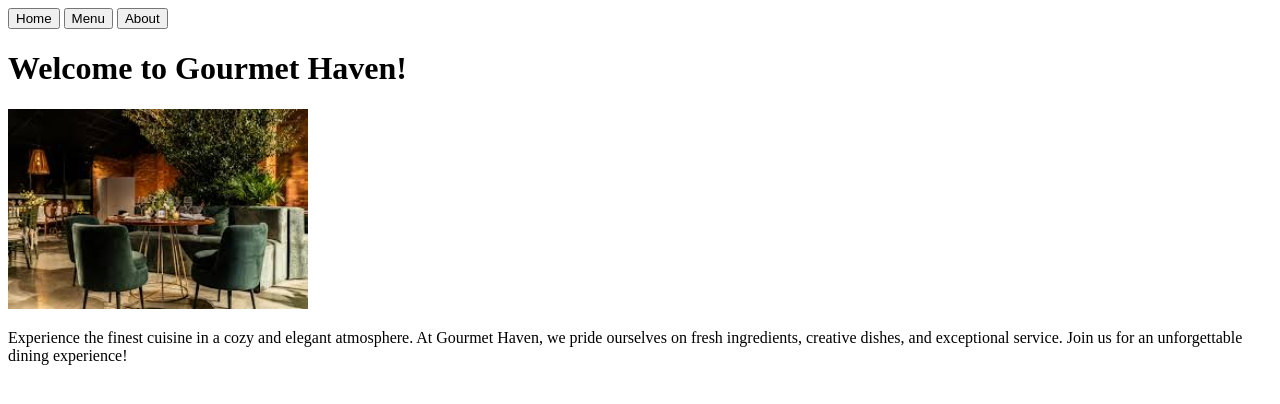
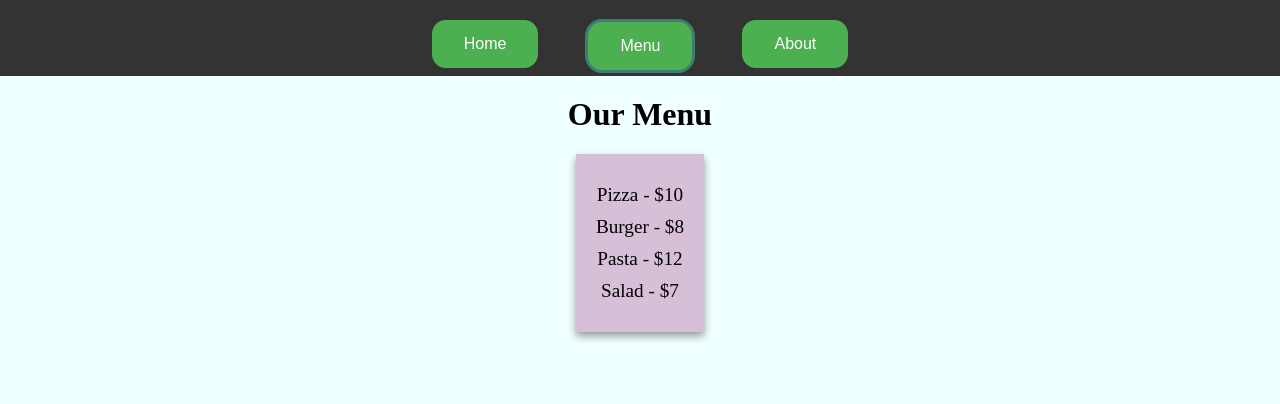
Before and after one commit to AnoSan7/Restaurant-page, a website built with webpack: page src/index.html in a window 1280 px wide. Both pictures are taken after a click on the button "Menu". Built offline with nearby package versions, Linux system fonts and the light colour scheme.

Commit message:
Customise the pages

```diff
--- a/src/index.html
+++ b/src/index.html
@@ -8,17 +8,13 @@
 <body>
     <header>
         <nav>
-            <button id="home-tab">Home</button>
-            <button id="menu-tab">Menu</button>
-            <button id="about-tab">About</button>
+            <button id="homeButton">Home</button>
+            <button id="menuButton">Menu</button>
+            <button id="aboutButton">About</button>
         </nav>
     </header>
     <div id="content">
-        <h1>Welcome to Gourmet Haven!</h1>
-        <img src="../images/restaurant.png" alt="Restaurant Image" style="width: 300px; height: auto;">
-        <p>
-            Experience the finest cuisine in a cozy and elegant atmosphere. At Gourmet Haven, we pride ourselves on fresh ingredients, creative dishes, and exceptional service. Join us for an unforgettable dining experience!
-        </p>
+
     </div>
 </body>
 </html>
--- /dev/null
+++ b/src/loadAbout.js
@@ -0,0 +1,27 @@
+function loadAbout(){
+    const content = document.getElementById('content');
+    content.innerHTML = ''; // Clear previous content
+    const headline = document.createElement('h1');
+    headline.classList.add('about-headline');
+    headline.textContent = 'About Us';
+    content.appendChild(headline);
+    const description = document.createElement('p');
+    description.classList.add('about-description');
+    description.textContent = `We are a family-owned restaurant dedicated to providing the best dining experience
+                                with a focus on quality ingredients and exceptional service. Our chefs create dishes
+                                that celebrate the flavors of our heritage, and we strive to make every visit memorable.`;
+    content.appendChild(description);
+    const mission = document.createElement('p');
+    mission.classList.add('about-mission');
+    mission.textContent = `Our mission is to bring people together through food, creating a warm and inviting atmosphere
+                            where everyone feels at home. We believe in sustainability and source our ingredients locally
+                            whenever possible, ensuring that our dishes are not only delicious but also environmentally friendly.`;
+    content.appendChild(mission);
+    const vision = document.createElement('p');
+    vision.classList.add('about-vision');
+    vision.textContent = `Our vision is to be a community hub where friends and families gather
+                            to enjoy great food and create lasting memories. We aim to expand our reach while maintaining
+                            the personal touch that makes our restaurant special.`;
+    content.appendChild(vision);
+}
+export default loadAbout;
--- /dev/null
+++ b/src/loadHome.js
@@ -0,0 +1,20 @@
+import restaurantImage from '../images/restaurant.png';
+function loadHome(){
+    const content = document.getElementById('content');
+    content.innerHTML = ''; // Clear previous content
+    const headline = document.createElement('h1');
+    headline.classList.add('home-headline');
+    headline.textContent = 'Welcome to Our Restaurant';
+    content.appendChild(headline);
+    const img= document.createElement('img');
+    img.classList.add('home-image');
+    img.src = restaurantImage;
+    img.alt = 'Restaurant Image';
+    img.style.width = '300px';
+    content.appendChild(img);
+    const description = document.createElement('p');
+    description.classList.add('home-description');
+    description.textContent = 'Experience the best dining with us. Enjoy our delicious food and excellent service.';
+    content.appendChild(description);
+}
+export default loadHome;
--- /dev/null
+++ b/src/loadMenu.js
@@ -0,0 +1,27 @@
+function loadMenu(){
+    const content = document.getElementById('content');
+    content.innerHTML = ''; // Clear previous content
+    const menu = document.createElement('div');
+    menu.classList.add('menu');
+    const headline = document.createElement('h1');
+    headline.textContent = 'Our Menu';
+    headline.classList.add('menu-headline');
+    menu.appendChild(headline);
+    const menuList = document.createElement('ul');
+    menuList.classList.add('menu-list');
+    const items = [
+        { name: 'Pizza', price: '$10' },
+        { name: 'Burger', price: '$8' },
+        { name: 'Pasta', price: '$12' },
+        { name: 'Salad', price: '$7' }
+    ];
+    items.forEach(item => {
+        const listItem = document.createElement('li');
+        listItem.classList.add('menu-item');
+        listItem.textContent = `${item.name} - ${item.price}`;
+        menuList.appendChild(listItem);
+    });
+    menu.appendChild(menuList);
+    content.appendChild(menu);
+}
+export default loadMenu;
--- a/src/script.js
+++ b/src/script.js
@@ -1,2 +1,24 @@
 import "./style.css";
+import loadHome from './loadHome';
+import loadMenu from './loadMenu';
+import loadAbout from './loadAbout';
+
 console.log("Hello, Restaurant Page!");
+
+const homeButton = document.getElementById('homeButton');
+const menuButton = document.getElementById('menuButton');
+const aboutButton = document.getElementById('aboutButton');
+
+document.addEventListener('DOMContentLoaded', () => {
+    loadHome();
+    homeButton.focus();
+});
+homeButton.addEventListener('click', () => {
+    loadHome();
+});
+menuButton.addEventListener('click', () => {
+    loadMenu();
+});
+aboutButton.addEventListener('click', () => {
+    loadAbout();
+});
--- a/src/style.css
+++ b/src/style.css
@@ -0,0 +1,84 @@
+body{
+    background-color: azure;
+    margin: 0;
+}
+nav{
+    display: flex;
+    justify-content: center;
+    gap: 50px;
+    padding: 20px;
+    background-color: #333;
+    padding-bottom: 0;
+}
+button{
+    background-color: #4CAF50; /* Green */
+    border: none;
+    color: white;
+    padding: 15px 32px;
+    text-align: center;
+    text-decoration: none;
+    display: inline-block;
+    font-size: 16px;
+    /* margin: 4px 2px; */
+    margin-bottom: 8px;
+    cursor: pointer;
+    border-radius: 14px;
+    transition: background-color 0.3s ease;
+}
+button:hover {
+    background-color: #45a049;
+    box-shadow: 0 1px 6px blue;
+}
+button:focus {
+    outline: none;
+    transform: translateY(2px);
+    box-shadow: 0 0 0 3px rgba(72, 201, 176, 0.5);
+}
+.home-headline{
+    text-align: center;
+    font-size: 2em;
+    margin-top: 20px;
+}
+.home-image{
+    display: block;
+    margin: 0 auto;
+    width: 80%;
+    height: auto;
+    border-radius: 10px;
+}
+.home-description{
+    text-align: center;
+    font-size: 1.2em;
+    margin: 20px auto;
+    width: 80%;
+}
+.menu-headline{
+    text-align: center;
+    font-size: 2em;
+    margin-top: 20px;
+}
+.menu-list{
+    list-style-type: none;
+    padding: 0;
+    text-align: center;
+    box-shadow: 0 4px 8px rgba(0, 0, 0, 0.4);
+    width:fit-content;
+    padding: 20px;
+    background-color: thistle;
+    margin: 20px auto;
+}
+.menu-item{
+    font-size: 1.2em;
+    margin: 10px 0;
+}
+.about-headline{
+    text-align: center;
+    font-size: 2em;
+    margin-top: 20px;
+}
+.about-description,.about-mission,.about-vision{
+    text-align: center;
+    font-size: 1.2em;
+    margin: 20px auto;
+    width: 80%;
+}
```
